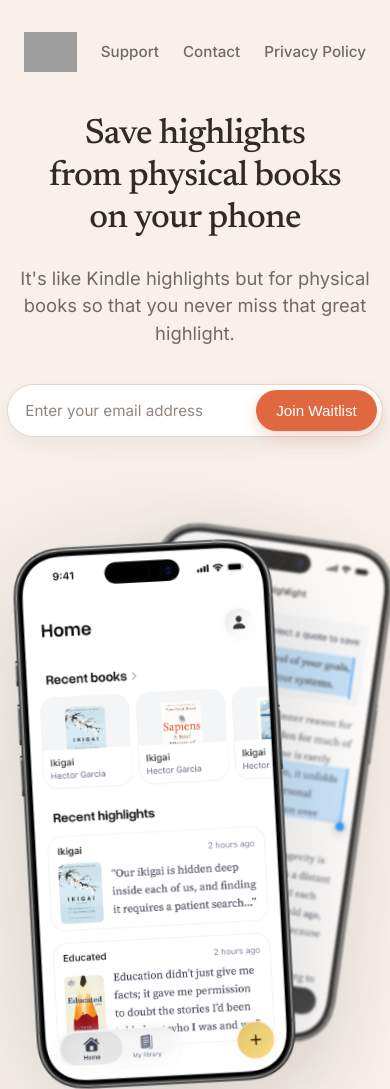
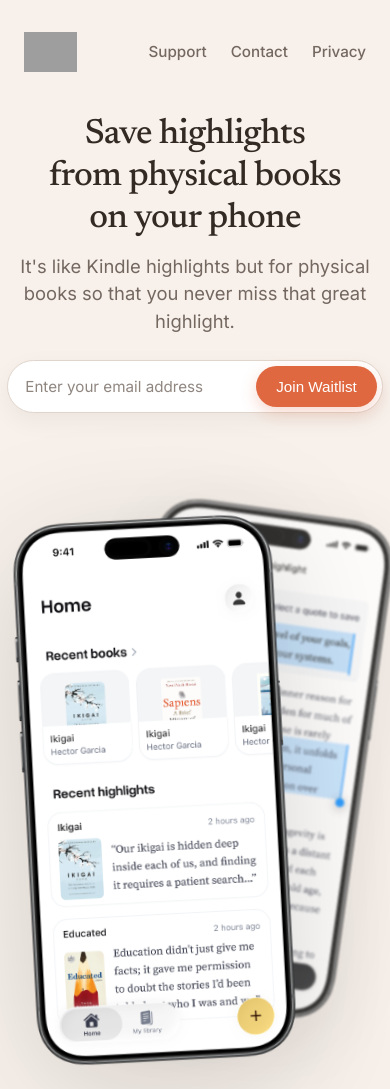
Before and after one commit to chankarunaratne/rememberly-site, a plain HTML site: page index.html in a window 390 px wide. Shown: the top 1089 px of the page. Drawn offline with Linux system fonts and the light colour scheme; grey boxes are pictures that could not be loaded.

Commit message:
mobile fix

```diff
--- a/index.html
+++ b/index.html
@@ -24,7 +24,7 @@
             <nav class="nav-links">
                 <a href="#support" class="nav-item">Support</a>
                 <a href="#contact" class="nav-item">Contact</a>
-                <a href="#privacy" class="nav-item">Privacy Policy</a>
+                <a href="#privacy" class="nav-item">Privacy</a>
             </nav>
         </header>
 
@@ -115,7 +115,7 @@
             <nav class="footer-links">
                 <a href="#support" class="footer-item">Support</a>
                 <a href="#contact" class="footer-item">Contact</a>
-                <a href="#privacy" class="footer-item">Privacy Policy</a>
+                <a href="#privacy" class="footer-item">Privacy</a>
             </nav>
             <p class="footer-copyright">&copy; 2026 Rememberly. All rights reserved.</p>
         </footer>
--- a/style.css
+++ b/style.css
@@ -94,7 +94,7 @@
     display: flex;
     flex-direction: column;
     align-items: center;
-    gap: 24px; /* Space between the heading lines */
+    gap: 12px; /* Close, tight gap for a premium editorial feel */
 }
 
 h1 {
@@ -502,8 +502,10 @@
     }
 
     .waitlist-input {
-        height: 52px;
+        height: 58px;
+        padding: 0 24px;
         text-align: center;
+        font-size: 1.05rem; /* Match button font size */
     }
 
     .waitlist-form .cta-button {
```
